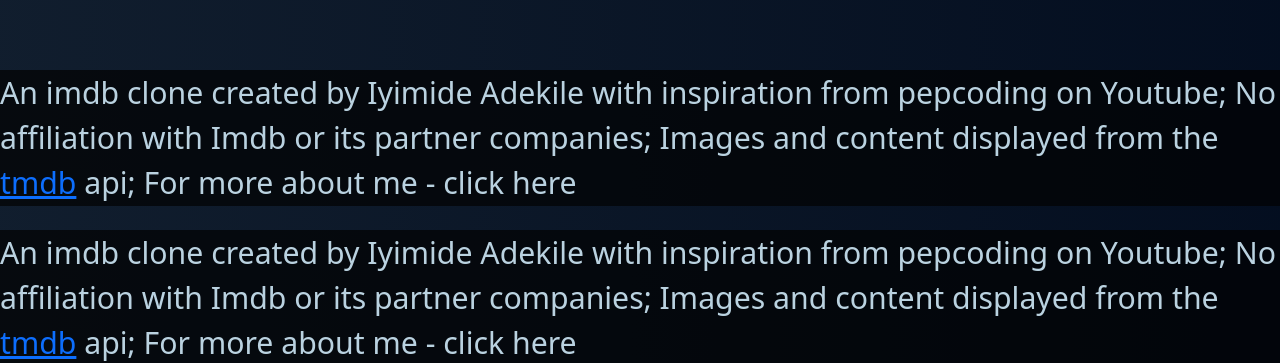
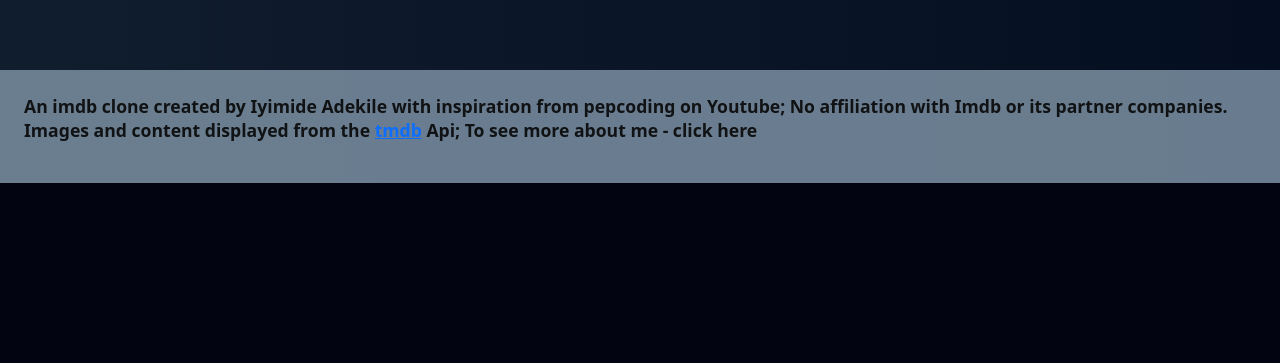
Before and after one commit to iyifr/imdb-clone, a React (Create React App) app: page / in a window 1280 px wide. Shown: the part 936-1299 px from the top of the page. After the commit the page ends 1119 px from the top, so only its background shows below. Built offline with nearby package versions, Linux system fonts and the light colour scheme; no server answers.

Commit message:
Addedd footer and footer styles

```diff
--- a/src/components/Footer/Footer.js
+++ b/src/components/Footer/Footer.js
@@ -4,10 +4,13 @@
 const Footer = ()=> {
 return <>
     <main className = 'footertext'>
+        <p>
         An imdb clone created by Iyimide Adekile with inspiration from pepcoding on Youtube;
-        No affiliation with Imdb or its partner companies;
-        Images and content displayed from the <a href = "https://tmdb.org" >tmdb</a> api;
-        For more about me - click here
+        No affiliation with Imdb or its partner companies.
+        Images and content displayed from the <a href = "https://tmdb.org" >tmdb</a> Api;
+        To see more about me - click here
+        </p>
+
     </main>
 
 </>
--- a/src/components/Footer/footer.css
+++ b/src/components/Footer/footer.css
@@ -1,6 +1,11 @@
 .footertext {
+    bottom: 0;
+    width: 100%;
+    padding: 24px;
     margin-top : 24px;
-    font-size: 1.89rem;
-    color: rgb(186, 210, 224);
-    background-color: rgba(2,2,2,0.7)
+    line-height: 1.4;
+    font-size: 1.1rem;
+    color: rgba(7, 7, 7, 0.9);
+    background-color: rgba(117, 137, 156, 0.9);
+    font-weight: 625;
 }
--- a/src/components/Homepage/Home.js
+++ b/src/components/Homepage/Home.js
@@ -1,6 +1,5 @@
 import React, { useState, useEffect} from 'react' ;
 import MovieList from '../Movies/MovieList';
-import Footer from '../Footer/Footer'
 import Homecarousel from './/HeadCarousel';
 import axios from 'axios';
 import './/home.css';
@@ -26,7 +25,6 @@
        </div>
 
         <MovieList/>
-        <Footer />
         </>
     )
 
--- a/src/components/Movies/MovieDetail.js
+++ b/src/components/Movies/MovieDetail.js
@@ -1,4 +1,6 @@
 import React from 'react';
+import {useParams} from 'react-router-dom';
+import axios from 'axios'
 
 
 const MovieDetails = ()=> {
```
